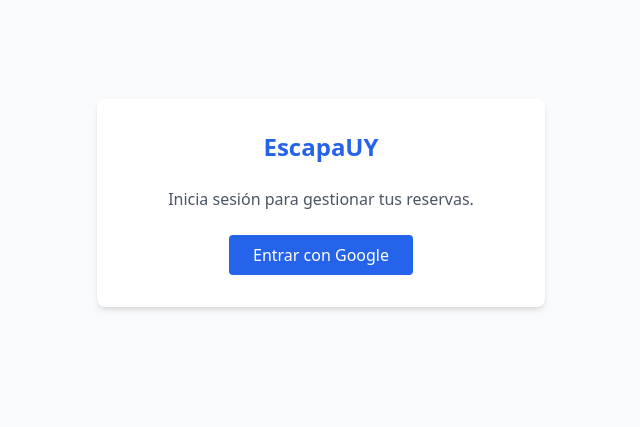
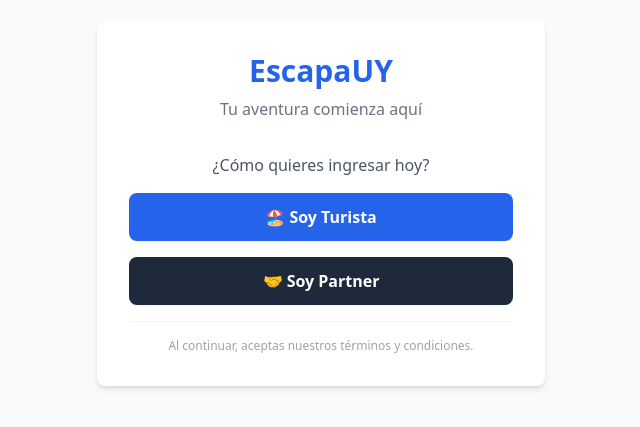
Before and after one commit to escapauy-source/escapauy_app, a React (Vite) app: page / in a window 1280 px wide. Shown: the part 197-624 px from the top of the page, without its empty margins (319-959 px from the left). Built offline with nearby package versions, Linux system fonts and the light colour scheme; no server answers.

Commit message:
Fix: Remove framer-motion crash and add Role Selection UI

```diff
--- a/src/Index.tsx
+++ b/src/Index.tsx
@@ -19,6 +19,11 @@ const Index = () => {
     }
   }, [user, isCallback, navigate]);
 
+  const handleLogin = (role: 'tourist' | 'partner') => {
+    localStorage.setItem('pending_role', role);
+    signInWithGoogle();
+  };
+
   if (loading || (isCallback && !user)) {
     return (
       <div className="min-h-screen flex flex-col items-center justify-center bg-gray-50">
@@ -31,11 +36,19 @@ const Index = () => {
   return (
     <div className="min-h-screen flex flex-col items-center justify-center bg-gray-50 p-4">
       <div className="bg-white p-8 rounded-lg shadow-md max-w-md w-full text-center">
-        <h1 className="text-2xl font-bold mb-6 text-blue-600">EscapaUY</h1>
+        <h1 className="text-3xl font-bold mb-2 text-blue-600">EscapaUY</h1>
+        <p className="text-gray-500 mb-8">Tu aventura comienza aquí</p>
 
         {user ? (
           <div>
             <p className="mb-4">Bienvenido, <strong>{user.email}</strong></p>
+            <div className="flex gap-2 justify-center">
+              <button
+                onClick={() => navigate('/dashboard')}
+                className="bg-blue-600 text-white px-4 py-2 rounded hover:bg-blue-700 transition"
+              >
+                Ir al Dashboard
+              </button>
               <button
                 onClick={signOut}
                 className="bg-red-500 text-white px-4 py-2 rounded hover:bg-red-600 transition"
@@ -43,15 +56,28 @@ const Index = () => {
                 Cerrar Sesión
               </button>
             </div>
+          </div>
         ) : (
-          <div>
-            <p className="mb-6 text-gray-600">Inicia sesión para gestionar tus reservas.</p>
+          <div className="space-y-4">
+            <p className="mb-4 text-gray-600">¿Cómo quieres ingresar hoy?</p>
+
             <button
-              onClick={signInWithGoogle}
-              className="bg-blue-600 text-white px-6 py-2 rounded hover:bg-blue-700 transition"
+              onClick={() => handleLogin('tourist')}
+              className="w-full bg-blue-600 text-white px-6 py-3 rounded-lg hover:bg-blue-700 transition flex items-center justify-center gap-2 font-semibold shadow-sm"
             >
-              Entrar con Google
+              🏖️ Soy Turista
             </button>
+
+            <button
+              onClick={() => handleLogin('partner')}
+              className="w-full bg-slate-800 text-white px-6 py-3 rounded-lg hover:bg-slate-900 transition flex items-center justify-center gap-2 font-semibold shadow-sm"
+            >
+              🤝 Soy Partner
+            </button>
+
+            <div className="pt-4 border-t border-gray-100 mt-6">
+              <p className="text-xs text-gray-400">Al continuar, aceptas nuestros términos y condiciones.</p>
+            </div>
           </div>
         )}
       </div>
--- a/src/components/PageTransition.tsx
+++ b/src/components/PageTransition.tsx
@@ -1,19 +1,7 @@
-import { ReactNode } from 'react';
-import { motion } from 'framer-motion';
-
-interface PageTransitionProps {
-  children: ReactNode;
-}
-
 export default function PageTransition({ children }: PageTransitionProps) {
   return (
-    <motion.div
-      initial={{ opacity: 0, y: 20 }}
-      animate={{ opacity: 1, y: 0 }}
-      exit={{ opacity: 0, y: -20 }}
-      transition={{ duration: 0.3 }}
-    >
+    <div className="animate-fade-in">
       {children}
-    </motion.div>
+    </div>
   );
 }
```
Lines whose indentation alone changed are shown as unchanged.
